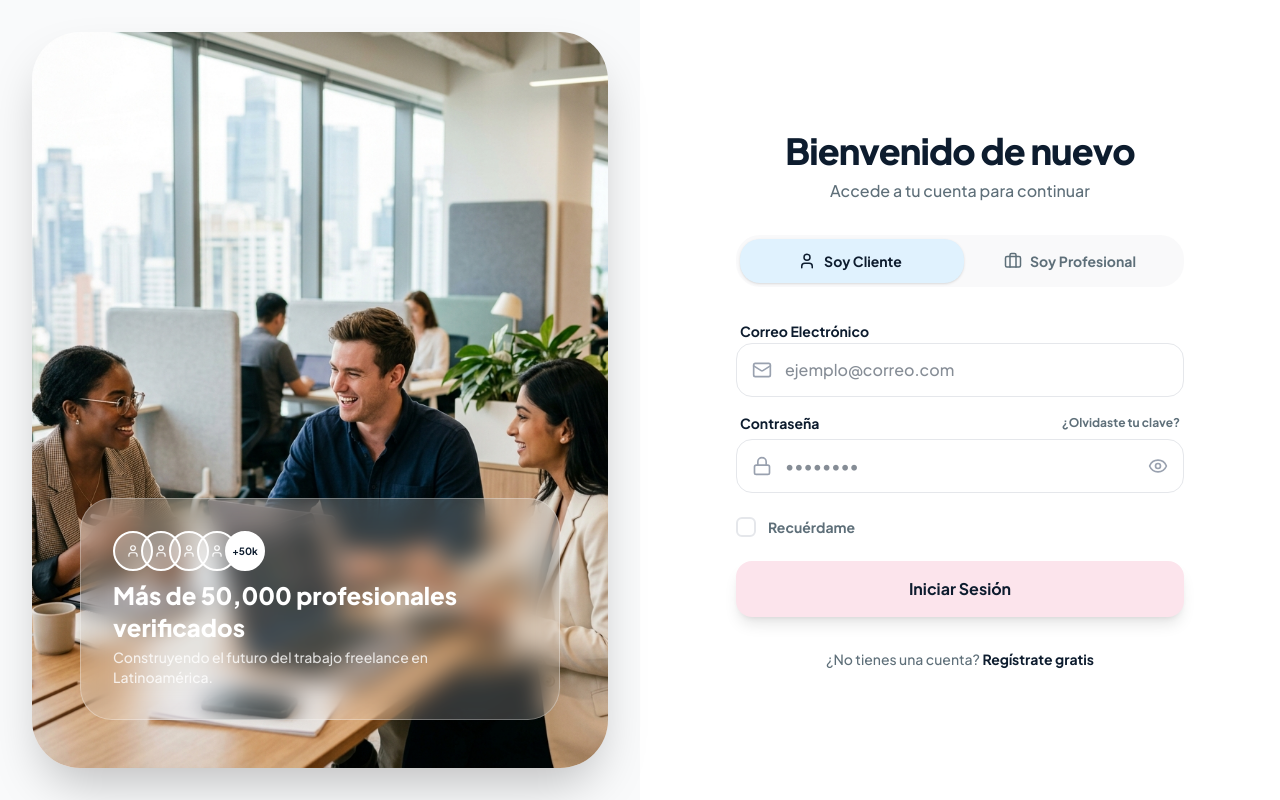
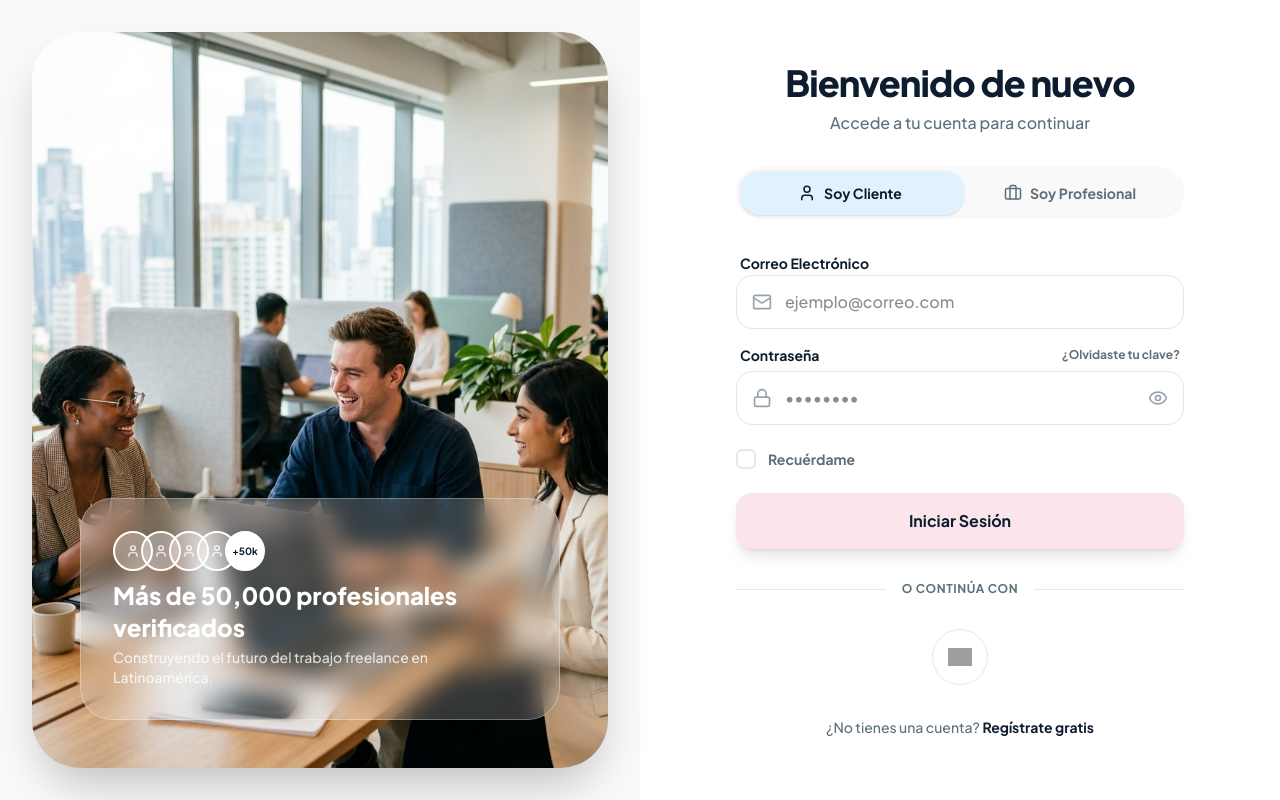
Before and after one commit to santoslindasofia9-stack/add_servicios_-humanos, a Next.js app: page /auth/login in a window 1280 px wide. Built offline with nearby package versions, Linux system fonts and the light colour scheme; no server answers; grey boxes are pictures that could not be loaded.

Commit message:
Update page.tsx

```diff
--- a/src/app/auth/login/page.tsx
+++ b/src/app/auth/login/page.tsx
@@ -108,6 +108,18 @@ function LoginContent() {
       setError(err.message || "Ha ocurrido un error inesperado.");
     } finally {
       setLoading(false);
+    }
+  };  const handleGoogleLogin = async () => {
+    try {
+      const { error } = await supabase.auth.signInWithOAuth({
+        provider: 'google',
+        options: {
+          redirectTo: `${window.location.origin}/dashboard/client`,
+        }
+      });
+      if (error) throw error;
+    } catch (err: any) {
+      setError(err.message || "Error al iniciar sesión con Google.");
     }
   };
 
@@ -339,7 +351,26 @@ function LoginContent() {
               </motion.form>
             </AnimatePresence>
 
+            {/* Opciones de Login Social */}
+            <div className="relative my-8">
+              <div className="absolute inset-0 flex items-center">
+                <div className="w-full border-t border-gray-200"></div>
+              </div>
+              <div className="relative flex justify-center text-sm font-bold">
+                <span className="px-4 bg-white text-[#5e6f79] tracking-wider text-xs">
+                  O CONTINÚA CON
+                </span>
+              </div>
+            </div>
 
+            <div className="flex justify-center gap-4">
+              <button
+                onClick={handleGoogleLogin}
+                className="w-14 h-14 bg-white border border-gray-200 rounded-full flex items-center justify-center hover:border-gray-300 hover:shadow-md transition-all active:scale-95"
+              >
+                <Image src="/google-icon.svg" alt="Google" width={24} height={24} />
+              </button>
+            </div>
 
             {/* Footer / Toggle Mode */}
             <p className="text-center text-sm font-medium text-[#5e6f79]">
```
